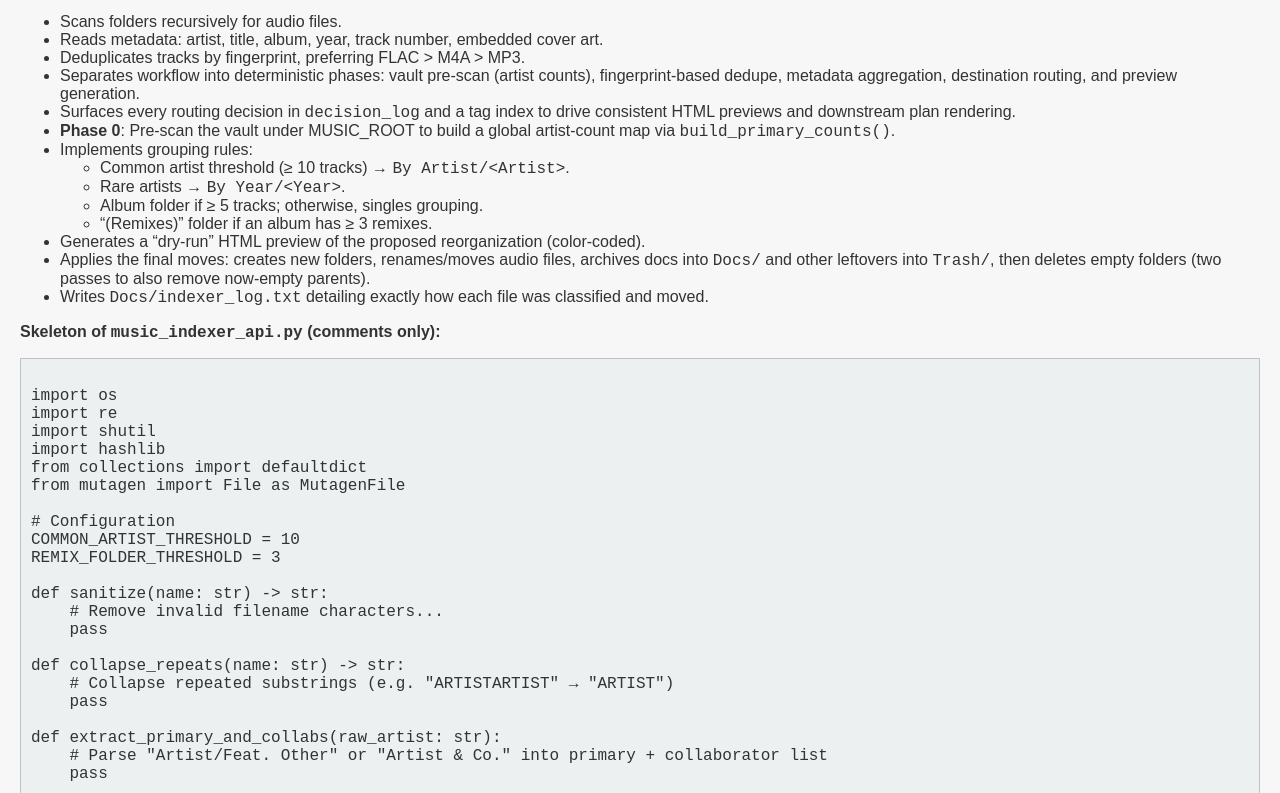
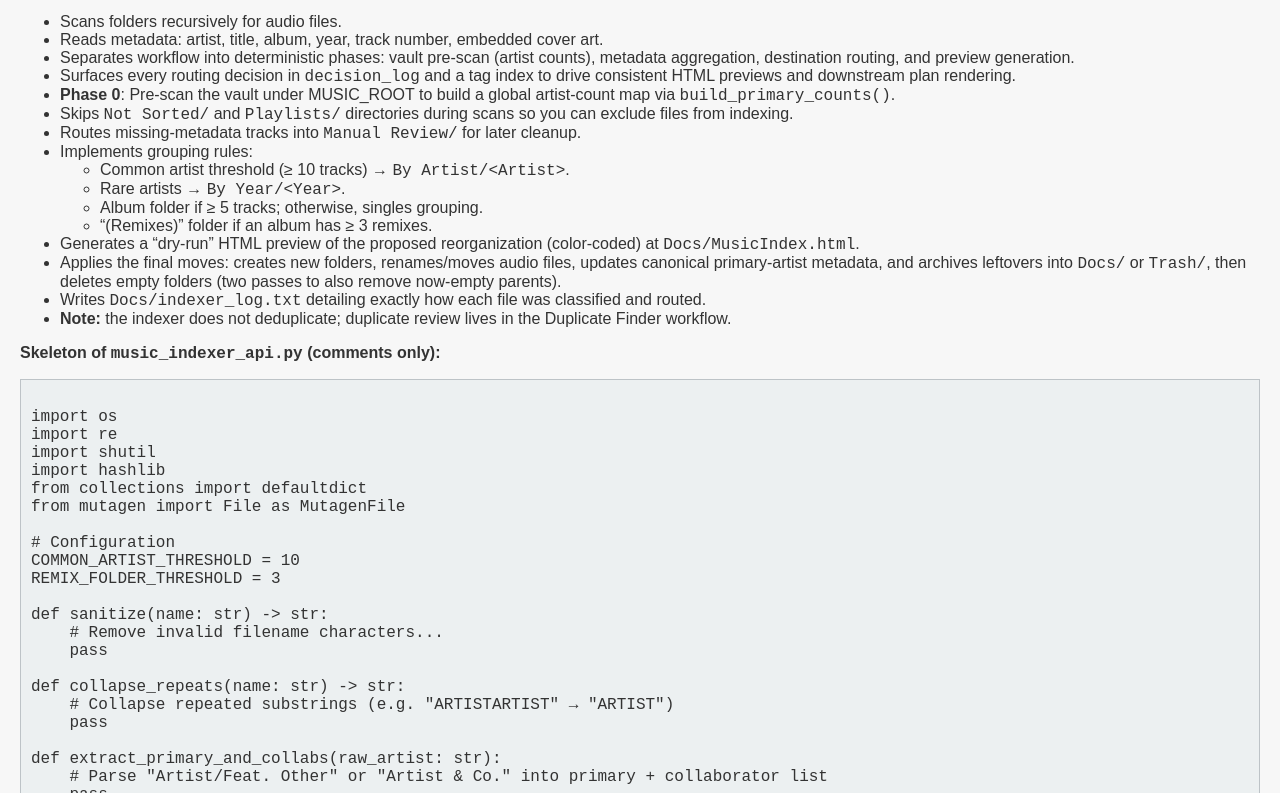
Before and after one commit to Greensand321/Music_Indexer, a plain HTML site: page docs/project_documentation.html in a window 1280 px wide. Shown: the part 387-1180 px from the top of the page. Drawn offline with Linux system fonts and the light colour scheme.

Commit message:
Update indexer documentation

```diff
--- a/docs/project_documentation.html
+++ b/docs/project_documentation.html
@@ -34,10 +34,11 @@
 <ul>
   <li>Scans folders recursively for audio files.</li>
   <li>Reads metadata: artist, title, album, year, track number, embedded cover art.</li>
-  <li>Deduplicates tracks by fingerprint, preferring FLAC &gt; M4A &gt; MP3.</li>
-  <li>Separates workflow into deterministic phases: vault pre-scan (artist counts), fingerprint-based dedupe, metadata aggregation, destination routing, and preview generation.</li>
+  <li>Separates workflow into deterministic phases: vault pre-scan (artist counts), metadata aggregation, destination routing, and preview generation.</li>
   <li>Surfaces every routing decision in <code>decision_log</code> and a tag index to drive consistent HTML previews and downstream plan rendering.</li>
   <li><strong>Phase 0</strong>: Pre-scan the vault under MUSIC_ROOT to build a global artist-count map via <code>build_primary_counts()</code>.</li>
+  <li>Skips <code>Not Sorted/</code> and <code>Playlists/</code> directories during scans so you can exclude files from indexing.</li>
+  <li>Routes missing-metadata tracks into <code>Manual Review/</code> for later cleanup.</li>
   <li>Implements grouping rules:
     <ul>
       <li>Common artist threshold (≥ 10 tracks) → <code>By Artist/&lt;Artist&gt;</code>.</li>
@@ -46,9 +47,10 @@
       <li>“(Remixes)” folder if an album has ≥ 3 remixes.</li>
     </ul>
   </li>
-  <li>Generates a “dry-run” HTML preview of the proposed reorganization (color-coded).</li>
-  <li>Applies the final moves: creates new folders, renames/moves audio files, archives docs into <code>Docs/</code> and other leftovers into <code>Trash/</code>, then deletes empty folders (two passes to also remove now-empty parents).</li>
-  <li>Writes <code>Docs/indexer_log.txt</code> detailing exactly how each file was classified and moved.</li>
+  <li>Generates a “dry-run” HTML preview of the proposed reorganization (color-coded) at <code>Docs/MusicIndex.html</code>.</li>
+  <li>Applies the final moves: creates new folders, renames/moves audio files, updates canonical primary-artist metadata, and archives leftovers into <code>Docs/</code> or <code>Trash/</code>, then deletes empty folders (two passes to also remove now-empty parents).</li>
+  <li>Writes <code>Docs/indexer_log.txt</code> detailing exactly how each file was classified and routed.</li>
+  <li><strong>Note:</strong> the indexer does not deduplicate; duplicate review lives in the Duplicate Finder workflow.</li>
 </ul>
 
 <p><strong>Skeleton of <code>music_indexer_api.py</code> (comments only):</strong></p>
@@ -79,21 +81,17 @@ def extract_primary_and_collabs(raw_artist: str):
 def compute_moves_and_tag_index(root_path, log_callback=None):
     # 0. Pre-scan entire vault under MUSIC_ROOT -> build_primary_counts()
     # 1. Decide music_root (either root_path or root_path/Music).
-    # 2. Walk recursively, collect supported audio files.
-    # 3. Deduplicate by (artist, title, album), choose highest-quality format.
-    # 4. Read metadata for each kept track; build counts:
-    #    • primary_counts: number of tracks per artist
+    # 2. Walk recursively, collect supported audio files (skip Not Sorted/Playlists).
+    # 3. Read metadata for each track; build counts:
     #    • album_counts: number of tracks per (artist, album)
-    #    • remix_counts: number of remixed tracks per (artist, album)
-    #    • cover_counts: number of identical embedded-cover hashes
-    # 5. For each file, decide destination:
-    #    • If "(Remixes)" and remix_count ≥ REMIX_FOLDER_THRESHOLD → create "<Album> (Remixes)" folder
-    #    • Else if remix in title but remix_count < threshold → treat as single
-    #    • Else if album_count ≥ 5 → create album folder
-    #    • Else if primary_count ≥ COMMON_ARTIST_THRESHOLD → create "<Artist>/Album" or "<Artist> – Singles"
-    #    • Else → <Year>/ ...
-    # 6. Build a moves dict mapping old_path → new_path, plus a tag_index for HTML preview.
-    # 7. Return (moves, tag_index, decision_log).
+    #    • remix_counts: number of remix-tagged tracks per (artist, album)
+    #    • album_disc_values: disc values per (artist, album)
+    # 4. For each file, decide destination:
+    #    • If missing core tags → Manual Review/
+    #    • If rare artist → By Year/<Year>
+    #    • Else apply album/singles/remix grouping rules
+    # 5. Build a moves dict mapping old_path → new_path, plus a tag_index for HTML preview.
+    # 6. Return (moves, tag_index, decision_log).
     pass
 
 def build_dry_run_html(root_path, output_html_path, log_callback=None):
@@ -105,10 +103,10 @@ def apply_indexer_moves(root_path, log_callback=None):
     # Actually performs the file moves:
     # 1. Creates new directories as needed.
     # 2. Moves and renames audio files.
-    # 3. Moves docs (*.txt, *.html, *.db) into "Docs/" and other leftovers into "Trash/".
-    # 4. Deletes empty source folders in two passes so parent directories left
+    # 3. Updates canonical primary-artist metadata where possible.
+    # 4. Moves docs (*.txt, *.html, *.db) into "Docs/" and other leftovers into "Trash/".
+    # 5. Deletes empty source folders in two passes so parent directories left
     #    empty after their children are removed are also deleted.
-    # 5. Writes Docs/indexer_log.txt summarizing each file’s action.
     pass
 
 def run_full_indexer(root_path, output_html_path, dry_run_only=False, log_callback=None):
@@ -117,6 +115,7 @@ def run_full_indexer(root_path, output_html_path, dry_run_only=False, log_callba
     #   2. Write Docs/indexer_log.txt
     #   3. build_dry_run_html(...)
     #   4. If not dry_run_only, call apply_indexer_moves(...)
+    #   5. Optionally generate playlists under Playlists/
     pass
 </code></pre>
 
@@ -573,13 +572,13 @@ if __name__ == "__main__":
 
 <h2>3. Current Progress</h2>
 <ul>
-  <li><strong>Indexer</strong>: Fully implemented as <code>music_indexer_api.py</code>, tested on sample folders. It correctly reorganizes by artist, year, album, singles, and remixes, preserving cover-art groups.</li>
+  <li><strong>Indexer</strong>: Implemented as <code>music_indexer_api.py</code>. It reorganizes by artist, year, album, singles, and remixes, writes HTML previews/logs, and leaves deduplication to the Duplicate Finder workflow.</li>
   <li><strong>Fingerprint Generator</strong>: <code>fingerprint_generator.py</code> stores AcoustID hashes for each track.</li>
   <li><strong>Fingerprint Cache</strong>: <code>fingerprint_cache.py</code> keeps computed fingerprints in SQLite.</li>
   <li><strong>Genre Updater</strong>: <code>update_genres.py</code> connects to MusicBrainz, pulls top 3 tags per track, and writes them into files—skipping files that already have ≥ 2 genres.</li>
   <li><strong>Genre Normalizer</strong>: <code>normalize_controller.py</code> scans raw genre tags, suggests clean mappings, and writes normalized genres back to your files.</li>
   <li><strong>Library Index</strong>: <code>library_index_controller.py</code> builds <code>library_index.html</code>, a table listing path, artist, title, album, year, track, and genre(s) for every audio file. Useful for quick review.</li>
-  <li><strong>Near-Duplicate Detector</strong>: integrated into <code>music_indexer_api.py</code> to remove fuzzy duplicates.</li>
+  <li><strong>Near-Duplicate Detector</strong>: available via the Duplicate Finder workflow for review-first deduplication.</li>
   <li><strong>Clustered Playlists</strong>: interactive K-Means and HDBSCAN clustering with a graph-based panel.</li>
   <li><strong>UI Enhancements</strong>: theme selector and automatic DPI scaling.</li>
     <li><strong>Playlist Engine</strong>: tempo/energy buckets and Auto-DJ mode.</li>
@@ -617,7 +616,7 @@ if __name__ == "__main__":
       <li>Before running the indexer or genre updater, snapshot the current state:
         <ul>
           <li>Copy <code>library_index.html</code> and <code>genre_update_log.txt</code> to an “__archive” folder.</li>
-          <li>Allow a “dry‐run” option for both indexer and genre updater to preview changes.</li>
+          <li>Add a “dry‐run” option for the genre updater; the indexer already supports preview-only runs.</li>
         </ul>
       </li>
       <li>Implement a simple “undo” by storing the moves log and reversing the file operations if needed.</li>
```
Also changed, not shown: 1 other file.
